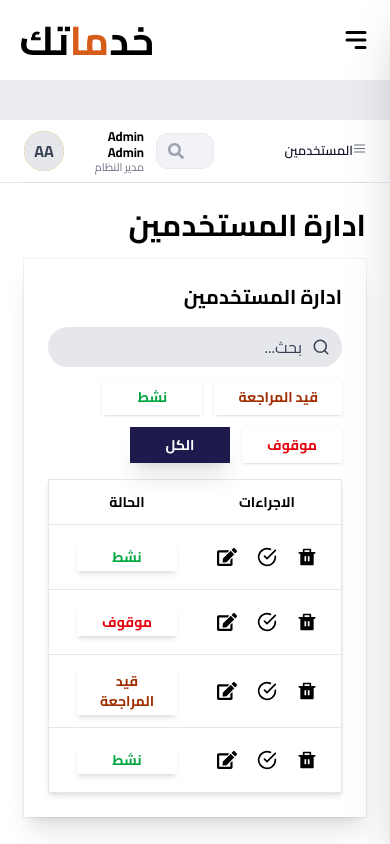
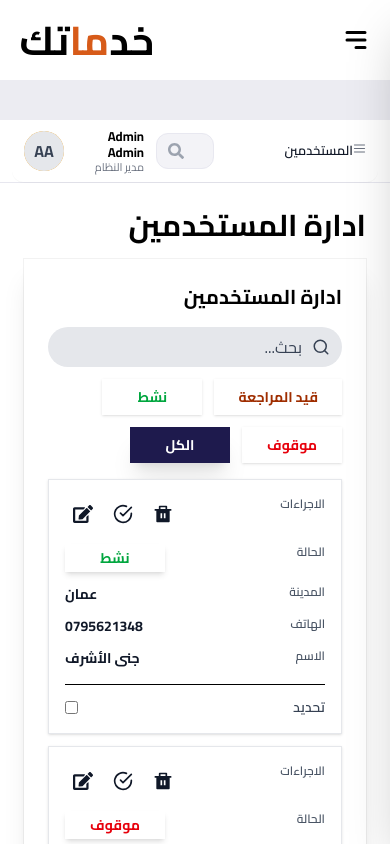
Before and after one commit to NorhanGamalY/khadamatak, a React (Vite) app: page /admin/users in a window 390 px wide. Shown: the top 844 px of the page. Built offline with nearby package versions, Linux system fonts and the light colour scheme.

Commit message:
edit the table responsive

```diff
--- a/src/components/common/TableCard.jsx
+++ b/src/components/common/TableCard.jsx
@@ -5,6 +5,7 @@ export default function TableCard({
   title = "",
   rows = [],
   tabs = [],
+  tabStyle,
   initialTab = "all",
   filterByTab,
   searchPlaceholder = "بحث...",
@@ -58,13 +59,21 @@ export default function TableCard({
     });
   };
 
-  const tabBtnClass = (key) => {
-    const base = "px-6 py-2 text-sm font-bold transition-colors min-w-[100px]";
-    if (key === tab) return `${base} bg-indigo-950 text-white shadow-xl`;
+   const defaultTabStyle = (key) => {
+    const base =
+      "px-6 py-2 text-sm font-bold transition-colors min-w-[100px]";
+    const isActive = key === tab;
+
+    if (isActive) return `${base} bg-indigo-950 text-white shadow-xl`;
     if (key === "active") return `${base} bg-white text-green-600 shadow`;
     if (key === "stopped") return `${base} bg-white text-red-600 shadow`;
     if (key === "review") return `${base} bg-white text-orange-800 shadow`;
     return `${base} bg-white text-gray-700 shadow`;
+  };
+
+  const tabBtnClass = (key) => {
+    const isActive = key === tab;
+    return tabStyle ? tabStyle(key, isActive) : defaultTabStyle(key);
   };
 
   return (
@@ -75,8 +84,8 @@ export default function TableCard({
 
 
 
-      <div className="mt-4 flex flex-col gap-3 sm:flex-row sm:items-center sm:justify-between">
-        <div className="relative w-full sm:w-[320px]">
+      <div className="mt-4 flex flex-col items-center gap-3 md:flex-row md:items-center md:justify-between">
+        <div className="relative w-full md:w-[320px]">
           <input
             value={query}
             onChange={(e) => setQuery(e.target.value)}
@@ -97,10 +106,9 @@ export default function TableCard({
     ) : null}
   </div>
 
-
       </div>
 
-      <div className="mt-4 overflow-x-auto border border-gray-200 shadow-md">
+      <div className="hidden md:block mt-4 overflow-x-auto border border-gray-200 shadow-md">
         <table className=" w-full text-end">
           <thead>
             <tr className="text-sm font-bold">
@@ -164,6 +172,45 @@ export default function TableCard({
           </tbody>
         </table>
       </div>
+
+      <div className="mt-4 grid gap-3 md:hidden">
+  {filtered.map((row) => (
+    <div
+      key={getRowId(row)}
+      className="border border-gray-200 bg-white p-4 shadow-sm"
+    >
+      <div className="space-y-3">
+        {columns.map((c) => (
+          <div key={c.key} className="flex items-start justify-between gap-4">
+            <span className="text-xs font-semibold text-gray-600">
+              {c.header}
+            </span>
+            <span className="text-sm font-bold text-gray-900 text-left">
+              {c.cell(row)}
+            </span>
+          </div>
+        ))}
+      </div>
+
+      {selectable && (
+        <div className="mt-4 flex items-center justify-between border-t pt-3">
+          <span className="text-sm font-semibold text-gray-700">تحديد</span>
+          <input
+            type="checkbox"
+            checked={selected.has(getRowId(row))}
+            onChange={() => toggleOne(row)}
+          />
+        </div>
+      )}
+    </div>
+  ))}
+
+  {filtered.length === 0 && (
+    <div className="rounded-xl border border-gray-200 bg-white p-6 text-center text-sm text-slate-500">
+      لا توجد نتائج
+    </div>
+  )}
+</div>
     </section>
   );
 }
--- a/src/pages/admin/Services.jsx
+++ b/src/pages/admin/Services.jsx
@@ -19,14 +19,14 @@ const SERVICES_ROWS = [
 
 function StatusBadge({ status }) {
   const map = {
-    active: { text: "مفعلة", cls: "text-green-600" },
-    stopped: { text: "موقوفة", cls: "text-red-600" },
+    active: { text: "مفعلة", cls: "bg-green-600 text-white" },
+    stopped: { text: "موقوفة", cls: "bg-gray-300" },
   };
 
   const s = map[status] || map.review;
 
   return (
-    <span className={`inline-flex min-w-25 justify-center px-3 py-1 text-sm font-bold shadow-md bg-white ${s.cls}`}>
+    <span className={`inline-flex min-w-25 justify-center px-3 py-1 text-sm font-bold shadow-md rounded ${s.cls}`}>
       {s.text}
     </span>
   );
@@ -40,23 +40,30 @@ export default function Services( { rows = SERVICES_ROWS }) {
           title="ادارة الخدمات"
           rows={rows}
           tabs={TABS}
+          tabStyle={(key, isActive) => {
+    const base = "px-6 py-2 text-sm font-bold transition-colors min-w-[100px] rounded";
+    if (isActive) return `${base} bg-indigo-950 text-white shadow-xl`
+    if (key === "active") return `${base} bg-green-600 text-white`;
+    if (key === "stopped") return `${base} bg-gray-300 `;
+    return `${base} bg-white text-gray-700`;
+  }}
           initialTab="all"
           filterByTab={(row, tab) => (tab === "all" ? true : row.status === tab)}
           searchKeys={["name"]}
           Actions={
     <button
       onClick={() => console.log("add service")}
-      className="flex items-center gap-2 bg-orange-500 px-4 py-2 text-sm font-bold text-white hover:bg-orange-600"
+      className="flex items-center gap-2 bg-orange-500 px-4 py-2 text-sm font-bold text-white rounded hover:bg-orange-600"
     >
       اضافة خدمة
       <IoMdArrowDropdown className="text-xl" />
     </button>
   }
           columns={[
-            { key: "actions", header: "الاجراءات", align: "center", cell: (r) => (<ActionsCell showCheck={false} row={r} />) },
+            { key: "actions", header: "الاجراءات", align: "center", mobileHidden: true, cell: (r) => (<ActionsCell showCheck={false} row={r} />) },
             { key: "lastUpdate", header: "اخر تحديث", align: "center", cell: (r) => r.lastUpdate },
             { key: "craftsmen", header: "عدد الحرفي", align: "center", cell: (r) => r.craftsmen },
-            { key: "status", header: "الحالة", align: "center", cell: (r) => <StatusBadge status={r.status} /> },
+            { key: "status", header: "الحالة", align: "center", mobileHideHeader: true, cell: (r) => <StatusBadge status={r.status} /> },
             { key: "name", header: "الخدمة", align: "right", cell: (r) => r.name },
             { key: "id", header: "", align: "right", cell: (r) => r.id },
           ]}
```
